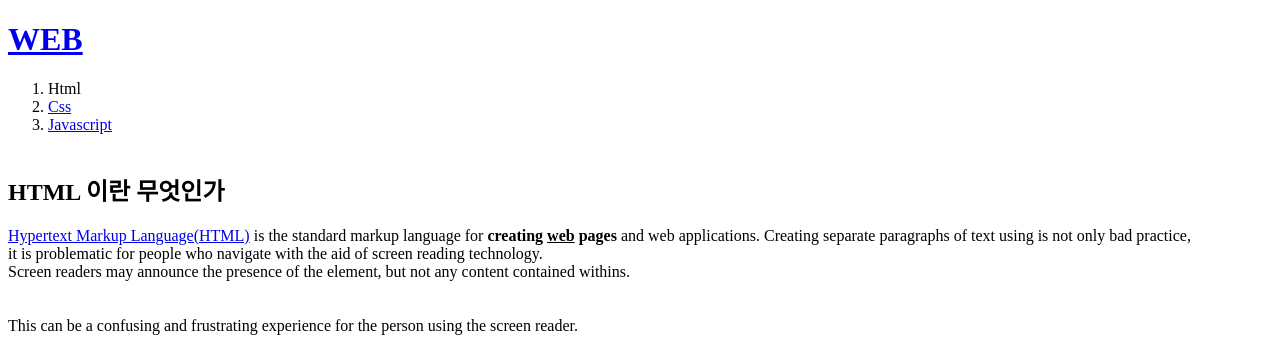
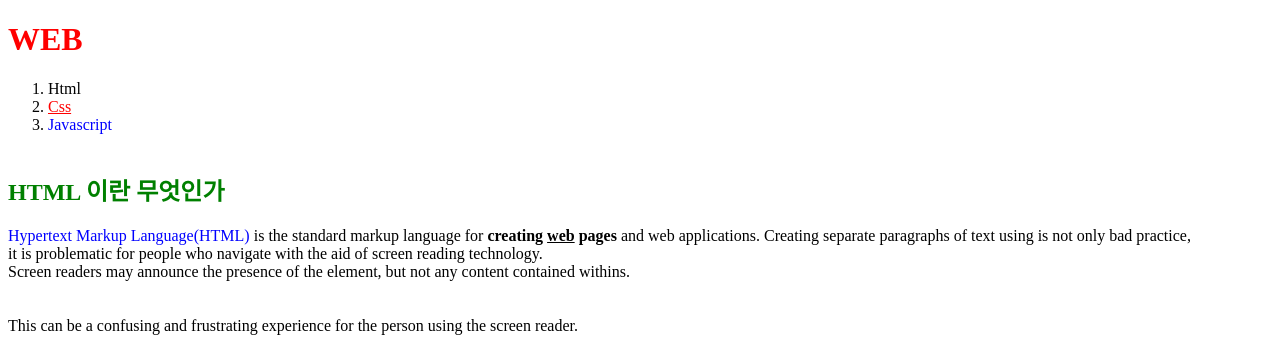
Before and after one commit to LeeSeungWon117/HTML, a plain HTML site: page 1.html in a window 1280 px wide. Shown: the top 348 px of the page. Drawn offline with Linux system fonts and the light colour scheme.

Commit message:
Update 1.html

```diff
--- a/1.html
+++ b/1.html
@@ -3,12 +3,21 @@
 <head>
 <title>WEB1 - html</title>
 <meta charset="utf-8">
+<style>
+     a{
+        color: blue;
+        text-decoration: none;
+     }
+     h2{
+        color: green
+     }
+</style>
 </head>
 <body>
-    <h1><a href="index.html">WEB</a></h1>
+    <h1><a href="index.html"><font color="red">WEB</font></a></h1>
     <ol>
         <li>Html</li>
-        <li><a href="2.html">Css</a></li>
+        <li><a href="2.html" style="color:red; text-decoration:underline;">Css</a></li>
         <li><a href="3.html">Javascript</a></li><br>
     </ol>
 
```
